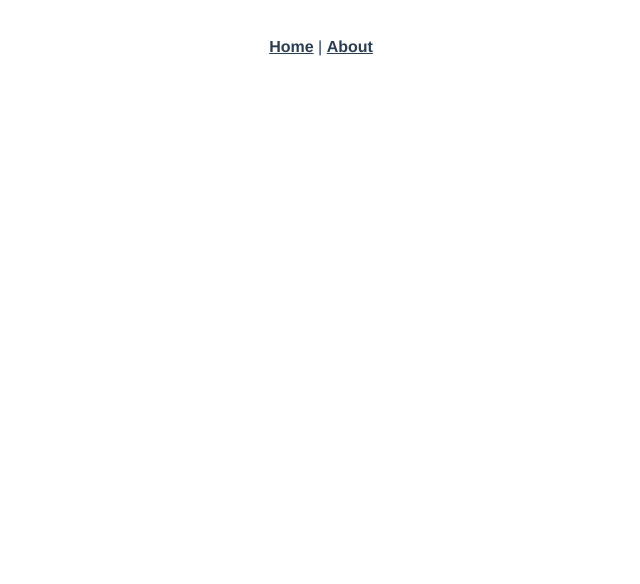
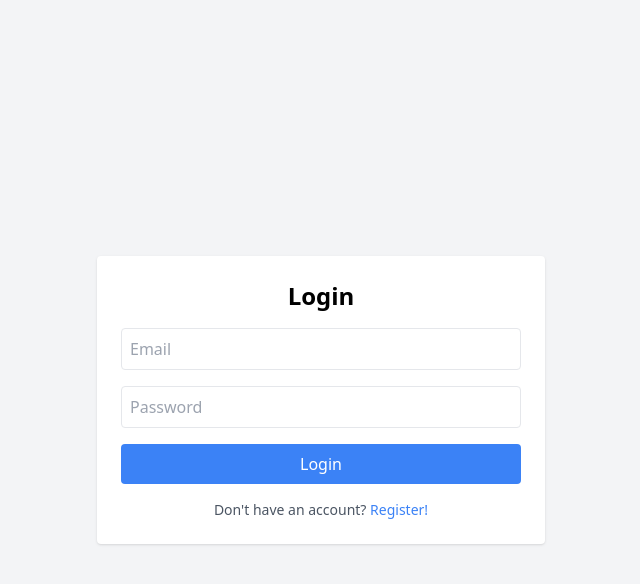
Before and after one commit to kekoakalak/todoKB, a Vue app in the folder todo-kanban-frontend/: page /login in a window 1280 px wide. Before the commit this address had no page. Shown: the top 584 px of the page, without its empty margins (319-959 px from the left). Built offline with nearby package versions, Linux system fonts and the light colour scheme.

Commit message:
Fix route and path for both Register and Login, Add error handing in Login

```diff
--- a/todo-kanban-frontend/package.json
+++ b/todo-kanban-frontend/package.json
@@ -3,6 +3,7 @@
   "version": "0.1.0",
   "private": true,
   "scripts": {
+    "tailwind:init": "tailwindcss init",
     "serve": "vue-cli-service serve",
     "build": "vue-cli-service build",
     "lint": "vue-cli-service lint"
@@ -13,10 +14,10 @@
     "vue": "^3.2.13",
     "vue-class-component": "^8.0.0-0",
     "vue-router": "^4.0.3",
+    "vuedraggable": "^4.1.0",
     "vuex": "^4.0.0"
   },
   "devDependencies": {
-    "@tailwindcss/postcss": "^4.0.15",
     "@typescript-eslint/eslint-plugin": "^5.4.0",
     "@typescript-eslint/parser": "^5.4.0",
     "@vue/cli-plugin-babel": "~5.0.0",
@@ -30,7 +31,7 @@
     "eslint": "^7.32.0",
     "eslint-plugin-vue": "^8.0.3",
     "postcss": "^8.5.3",
-    "tailwindcss": "^4.0.15",
+    "tailwindcss": "^3.3.2",
     "typescript": "~4.5.5"
   }
 }
--- a/todo-kanban-frontend/postcss.config.js
+++ b/todo-kanban-frontend/postcss.config.js
@@ -1,6 +1,6 @@
 module.exports = {
     plugins: {
-      '@tailwindcss/postcss': {},
+      tailwindcss: {},
       autoprefixer: {},
     },
   };
--- a/todo-kanban-frontend/src/App.vue
+++ b/todo-kanban-frontend/src/App.vue
@@ -1,30 +1,34 @@
 <template>
-  <nav>
-    <router-link to="/">Home</router-link> |
-    <router-link to="/about">About</router-link>
-  </nav>
-  <router-view/>
+  <div>
+    <!-- Only display nav if showNav is true -->
+    <nav v-if="showNav" class="bg-white shadow py-4 px-6">
+      <router-link to="/" class="text-gray-600 hover:text-gray-800 mr-4">Home</router-link>
+      <router-link to="/profile" class="text-gray-600 hover:text-gray-800">Profile</router-link>
+    </nav>
+    <router-view />
+  </div>
 </template>
 
-<style>
-#app {
-  font-family: Avenir, Helvetica, Arial, sans-serif;
-  -webkit-font-smoothing: antialiased;
-  -moz-osx-font-smoothing: grayscale;
-  text-align: center;
-  color: #2c3e50;
-}
+<script lang="ts">
+import { defineComponent, computed } from 'vue';
+import { useRoute } from 'vue-router';
 
-nav {
-  padding: 30px;
-}
+export default defineComponent({
+  setup() {
+    const route = useRoute();
 
-nav a {
-  font-weight: bold;
-  color: #2c3e50;
-}
+    // Hide nav if route path is '/login' or '/register'
+    const showNav = computed(() => {
+      return !['/login', '/register'].includes(route.path);
+    });
 
-nav a.router-link-exact-active {
-  color: #42b983;
-}
+    return {
+      showNav,
+    };
+  },
+});
+</script>
+
+<style scoped>
+/* Add any additional styles if needed */
 </style>
--- a/todo-kanban-frontend/src/store/index.ts
+++ b/todo-kanban-frontend/src/store/index.ts
@@ -1,5 +1,6 @@
 import { createStore } from 'vuex';
 import api from '@/services/api';
+import router from '@/router';
 
 const token = localStorage.getItem('token');
 if (token){
@@ -53,10 +54,11 @@ export default createStore({
     },
 
     async register({commit}, userData){
-      const response = await api.post('/login', userData);
+      const response = await api.post('/register', userData);
       commit ('setToken', response.data.token);
       const userResponse = await api.get('/user');
       commit ('setUser', userResponse.data);
+      router.push('/login');
     },
 
     async fetchTasks({commit}){
--- a/todo-kanban-frontend/src/views/Login.vue
+++ b/todo-kanban-frontend/src/views/Login.vue
@@ -1,38 +1,73 @@
 <template>
-<div class="p-4 max-w-md mx-auto">
-    <h1 class="text-2xl font-bold mb-4">Login</h1>
+    <div class="min-h-screen flex items-center justify-center bg-gray-100">
+      <div class="p-6 max-w-md w-full bg-white shadow rounded">
+        <h1 class="text-2xl font-bold mb-4 text-center">Login</h1>
         <form @submit.prevent="login" class="space-y-4">
-      <input v-model="email" type="email" placeholder="Email" class="w-full p-2 border rounded" />
-      <input v-model="password" type="password" placeholder="Password" class="w-full p-2 border rounded" />
-      <button type="submit" class="bg-blue-500 text-white p-2 rounded">Login</button>
+          <input
+            v-model="email"
+            type="email"
+            placeholder="Email"
+            class="w-full p-2 border rounded focus:outline-none focus:ring focus:border-blue-300"
+          />
+          <input
+            v-model="password"
+            type="password"
+            placeholder="Password"
+            class="w-full p-2 border rounded focus:outline-none focus:ring focus:border-blue-300"
+          />
+          <button
+            type="submit"
+            class="w-full bg-blue-500 text-white p-2 rounded hover:bg-blue-600 transition"
+          >
+            Login
+          </button>
         </form>
+        <!-- Error message -->
+        <p v-if="errorMessage" class="mt-4 text-center text-sm text-red-500">
+          {{ errorMessage }}
+        </p>
+        <p class="mt-4 text-center text-sm text-gray-600">
+          Don't have an account?
+          <router-link to="/register" class="text-blue-500 hover:underline">
+            Register!
+          </router-link>
+        </p>
+      </div>
     </div>
   </template>
 
-<script lang = "ts">
+  <script lang="ts">
   import { defineComponent, ref } from 'vue';
   import { useStore } from 'vuex';
   import { useRouter } from 'vue-router';
 
   export default defineComponent({
-    setup(){
+    setup() {
       const store = useStore();
       const router = useRouter();
       const email = ref('');
       const password = ref('');
+      const errorMessage = ref('');
 
-        const login = async() => {
-            await store.dispatch('login', {email: email.value, password: password.value});
+      const login = async () => {
+        try {
+          await store.dispatch('login', {
+            email: email.value,
+            password: password.value,
+          });
           router.push('/');
+        } catch (error) {
+          // Display a generic error message. Optionally, inspect error response for details.
+          errorMessage.value = 'Invalid email or password. Please try again.';
+        }
       };
-
 
       return {
         email,
         password,
-            login
+        login,
+        errorMessage,
       };
     },
-
   });
   </script>
--- a/todo-kanban-frontend/src/views/Register.vue
+++ b/todo-kanban-frontend/src/views/Register.vue
@@ -27,7 +27,7 @@ export default defineComponent({
 
         const register = async() => {
             await store.dispatch('register', {name: name.value, email: email.value, password: password.value});
-            router.push('/');
+            router.push('/login');
         };
 
 
--- /dev/null
+++ b/todo-kanban-frontend/tailwind.config.js
@@ -0,0 +1,11 @@
+/** @type {import('tailwindcss').Config} */
+module.exports = {
+    content: [
+      './public/index.html',
+      './src/**/*.{vue,js,ts,jsx,tsx}',
+    ],
+    theme: {
+      extend: {},
+    },
+    plugins: [],
+  };
```
Also changed, not shown: todo-kanban-frontend/src/router/index.ts (+6 -8 lines), todo-kanban-frontend/src/views/Home.vue (+147 -52 lines), 1 other file (tests, documents, lock files or other folders). Lines whose indentation alone changed are shown as unchanged.
